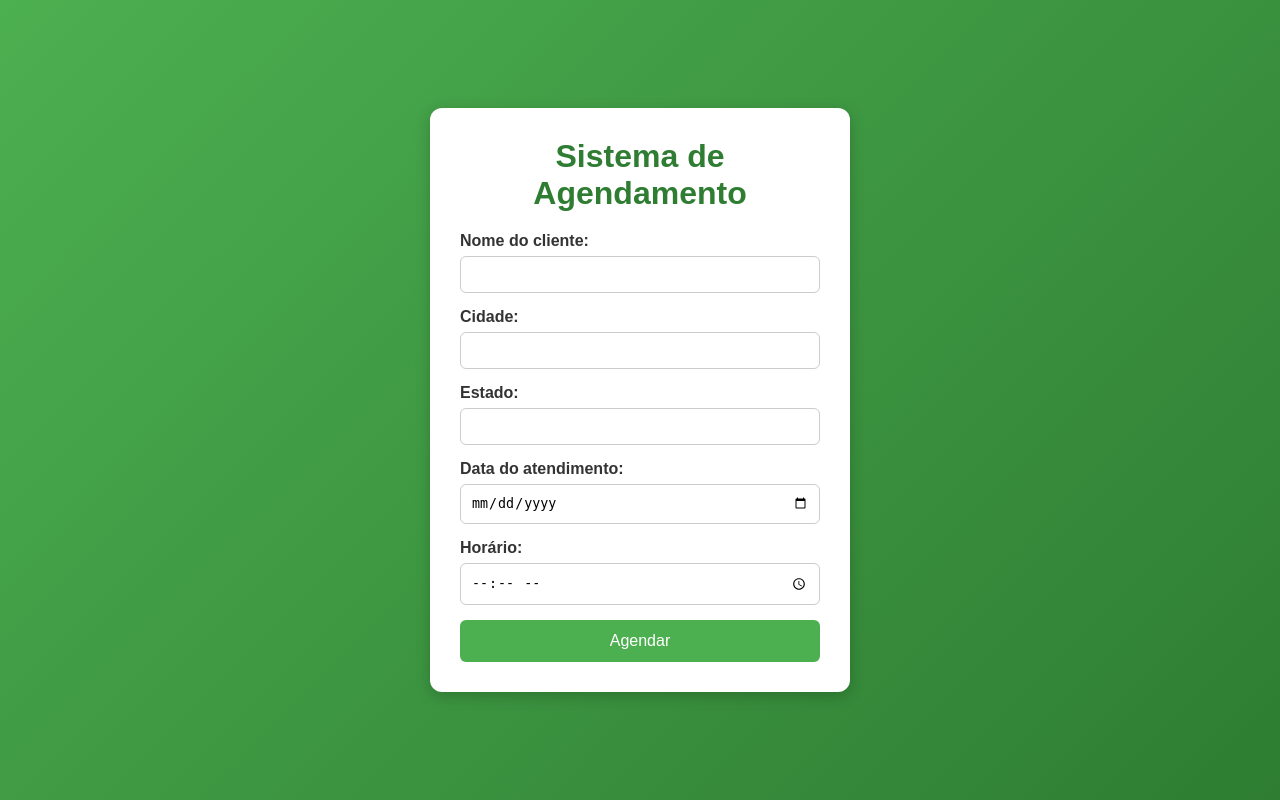
After one commit to lucks669/sistema-agendamento, a PHP site: page /index.php in a window 1280 px wide. The commit adds this page. Run offline with PHP 8.4, Linux system fonts and the light colour scheme.

Commit message:
Adicionando melhorias no front-end

```diff
--- /dev/null
+++ b/index.php
@@ -0,0 +1,59 @@
+<!DOCTYPE html>
+<html>
+<head>
+    <meta charset="UTF-8">
+    <title>Sistema de Agendamento</title>
+    <style>
+        * { margin: 0; padding: 0; box-sizing: border-box; }
+        body {
+            font-family: Arial, sans-serif;
+            background: linear-gradient(135deg, #4CAF50, #2e7d32);
+            min-height: 100vh; display: flex; justify-content: center; align-items: center;
+            padding: 20px;
+        }
+        .container {
+            background: #fff; padding: 30px; border-radius: 12px;
+            box-shadow: 0 4px 15px rgba(0,0,0,0.2); width: 100%; max-width: 420px;
+        }
+        h1 { text-align: center; margin-bottom: 20px; color: #2e7d32; }
+        label { font-weight: bold; display: block; margin-bottom: 6px; color: #333; }
+        input {
+            width: 100%; padding: 10px; margin-bottom: 15px;
+            border: 1px solid #ccc; border-radius: 6px; transition: border-color 0.3s;
+        }
+        input:focus { border-color: #4CAF50; outline: none; }
+        button {
+            width: 100%; padding: 12px; background: #4CAF50; color: #fff;
+            border: none; border-radius: 6px; font-size: 16px; cursor: pointer;
+            transition: background 0.3s;
+        }
+        button:hover { background: #388e3c; }
+    </style>
+</head>
+<body>
+
+    <div class="container">
+        <h1>Sistema de Agendamento</h1>
+
+        <form action="agendar.php" method="POST">
+            <label for="cliente">Nome do cliente:</label>
+            <input type="text" id="cliente" name="cliente" required>
+
+            <label for="cidade">Cidade:</label>
+            <input type="text" id="cidade" name="cidade">
+
+            <label for="estado">Estado:</label>
+            <input type="text" id="estado" name="estado">
+
+            <label for="data_agendamento">Data do atendimento:</label>
+            <input type="date" id="data_agendamento" name="data_agendamento" required>
+
+            <label for="horario">Horário:</label>
+            <input type="time" id="horario" name="horario" required>
+
+            <button type="submit">Agendar</button>
+        </form>
+    </div>
+
+</body>
+</html>
```
Also changed, not shown: agendar.php (+53 -2 lines), index.html (deleted, +0 -31 lines).
